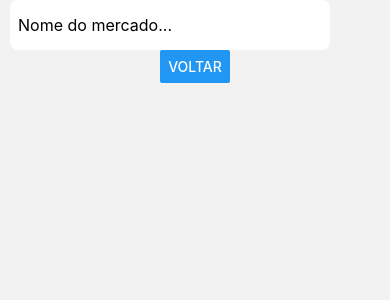
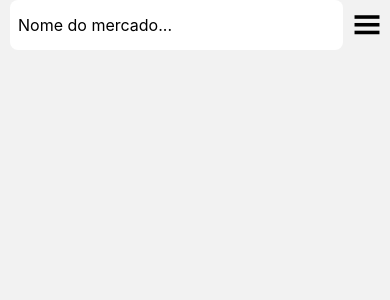
Before and after one commit to DanielMarque/promos-app, a React Native app: screen /Home in a window 390 px wide. Shown: the top 300 px of the page. Built offline with nearby package versions, Linux system fonts and the light colour scheme.

Commit message:
feat: menu button on side created

```diff
--- a/app/screens/home.js
+++ b/app/screens/home.js
@@ -1,34 +1,43 @@
 import {
     View,
-    Button,
     StyleSheet,
     StatusBar
    } from 'react-native'
 import SearchBar from './search-bar'
-
+import Ionicons from '@expo/vector-icons/Ionicons';
 
 const Home = ({navigation}) => {
     return(
         <View>
             <View style={styles.container}>
                 <SearchBar/>
+                <Ionicons style={styles.hamburguer} name="md-menu" size={38} color="black"/>
             </View>
-            <View style={{
-            flex:1,
-            alignItems: 'center',
-            justifyContent: 'center'}}>
+            {/* <View style={styles.hamburguer}>
+            </View> */}
+            {/* <View style={styles.menu}>
                 <Button onPress={() => navigation.navigate('Login')} title="Voltar"/>
-            </View>
+            </View> */}
         </View>
     )
 }
 
 const styles = StyleSheet.create({
     container: {
+        // backgroundColor: 'black',
+        width: '100%',
         marginTop: StatusBar.currentHeight + 10,
         paddingHorizontal: 10,
         marginRight: 50,
+        flexDirection: "row",
     },
+    hamburguer: {
+        // backgroundColor: 'red',
+        flex: 1,
+        marginLeft: 5,
+        marginTop: 5,
+        width: '100%',
+      }
 })
 
 export default Home
--- a/app/screens/search-bar.js
+++ b/app/screens/search-bar.js
@@ -11,7 +11,7 @@ const SearchBar = () => {
 
 const styles = StyleSheet.create({
     container: {
-        width: '100%',
+        width: '90%',
         height: 50,
         backgroundColor: 'white',
         borderRadius: 8,
```
Also changed, not shown: 1 other file (tests, documents, lock files or other folders).
